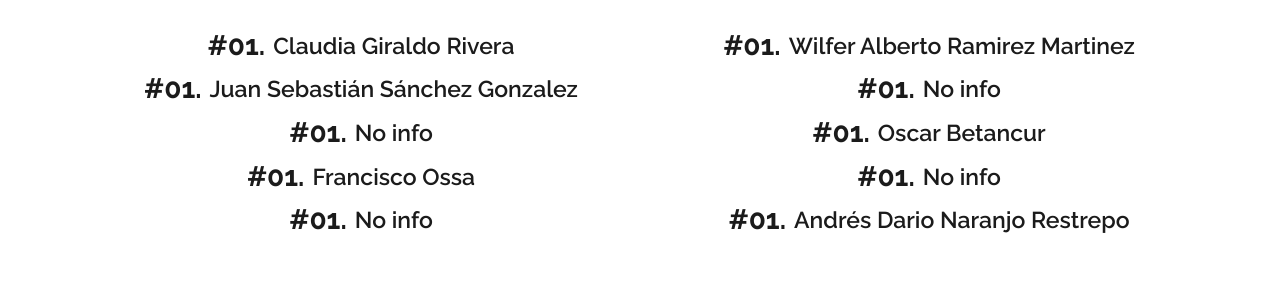
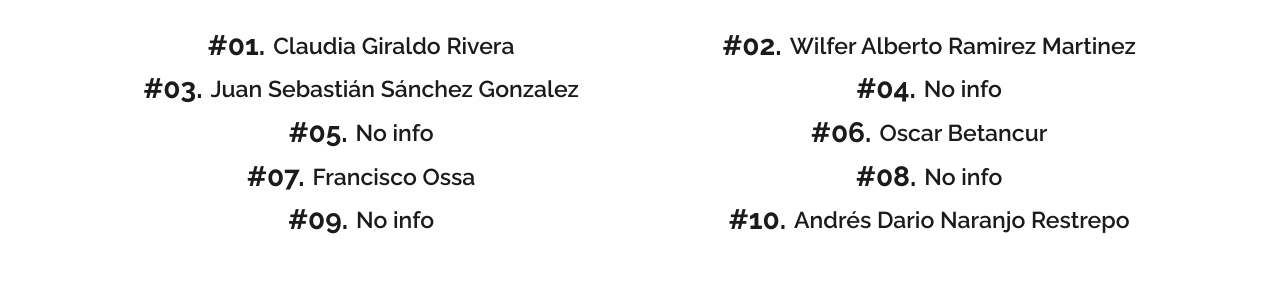
Before and after one commit to independientesitagui/ind, a plain HTML site: page candidatos_concejo.html in a window 1280 px wide. Shown: the part 314-601 px from the top of the page. Drawn offline with Linux system fonts and the light colour scheme.

Commit message:
Add files via upload

```diff
--- a/candidatos_concejo.html
+++ b/candidatos_concejo.html
@@ -21,7 +21,7 @@
         </div>
       </div>
       <inav class="navbar navbar-expand-lg bg-body-tertiary">
-        <div class="container justify-content-between"><a class="navbar-brand" href="#"><img src="./img/brand/logo.jpg" alt=""></a>
+        <div class="container justify-content-between"><a class="navbar-brand" href="index.html"><img src="./img/brand/logo.jpg" alt=""></a>
           <button class="navbar-toggler" type="button" data-bs-toggle="collapse" data-bs-target="#navbarNavDropdown" aria-controls="navbarNavDropdown" aria-expanded="false" aria-label="Toggle navigation"><span class="navbar-toggler-icon"></span></button>
           <div class="collapse navbar-collapse justify-content-end" id="navbarNavDropdown">
             <ul class="navbar-nav">
@@ -56,39 +56,39 @@
               <h4 class="m-0">Claudia Giraldo Rivera</h4>
             </li>
             <li class="d-flex justify-content-center align-items-center">
-              <h3 class="m-0 me-2">#01. </h3>
+              <h3 class="m-0 me-2">#02. </h3>
               <h4 class="m-0">Wilfer Alberto Ramirez Martinez</h4>
             </li>
             <li class="d-flex justify-content-center align-items-center">
-              <h3 class="m-0 me-2">#01. </h3>
+              <h3 class="m-0 me-2">#03. </h3>
               <h4 class="m-0">Juan Sebastián Sánchez Gonzalez</h4>
             </li>
             <li class="d-flex justify-content-center align-items-center">
-              <h3 class="m-0 me-2">#01. </h3>
+              <h3 class="m-0 me-2">#04. </h3>
               <h4 class="m-0">No info</h4>
             </li>
             <li class="d-flex justify-content-center align-items-center">
-              <h3 class="m-0 me-2">#01. </h3>
+              <h3 class="m-0 me-2">#05. </h3>
               <h4 class="m-0">No info</h4>
             </li>
             <li class="d-flex justify-content-center align-items-center">
-              <h3 class="m-0 me-2">#01. </h3>
+              <h3 class="m-0 me-2">#06. </h3>
               <h4 class="m-0">Oscar Betancur</h4>
             </li>
             <li class="d-flex justify-content-center align-items-center">
-              <h3 class="m-0 me-2">#01. </h3>
+              <h3 class="m-0 me-2">#07. </h3>
               <h4 class="m-0">Francisco Ossa</h4>
             </li>
             <li class="d-flex justify-content-center align-items-center">
-              <h3 class="m-0 me-2">#01. </h3>
+              <h3 class="m-0 me-2">#08. </h3>
               <h4 class="m-0">No info</h4>
             </li>
             <li class="d-flex justify-content-center align-items-center">
-              <h3 class="m-0 me-2">#01. </h3>
+              <h3 class="m-0 me-2">#09. </h3>
               <h4 class="m-0">No info</h4>
             </li>
             <li class="d-flex justify-content-center align-items-center">
-              <h3 class="m-0 me-2">#01. </h3>
+              <h3 class="m-0 me-2">#10. </h3>
               <h4 class="m-0">Andrés Dario Naranjo Restrepo</h4>
             </li>
           </ul>
```
